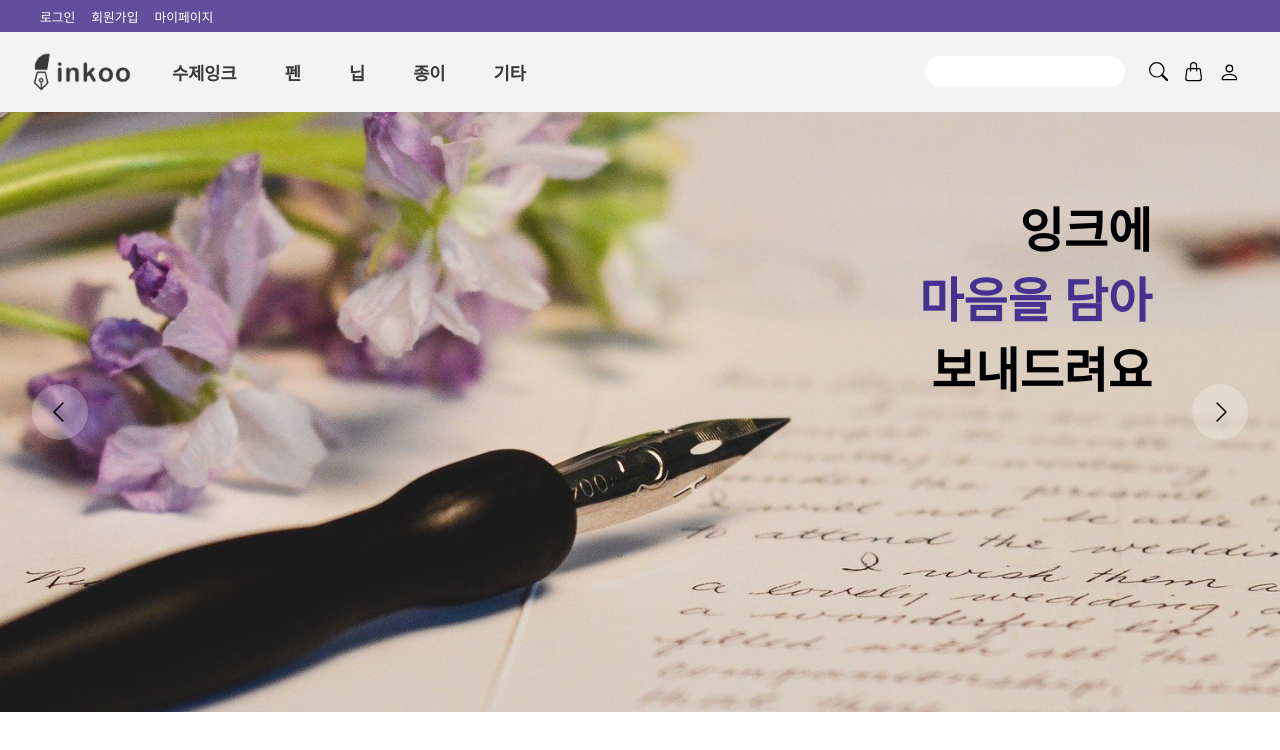
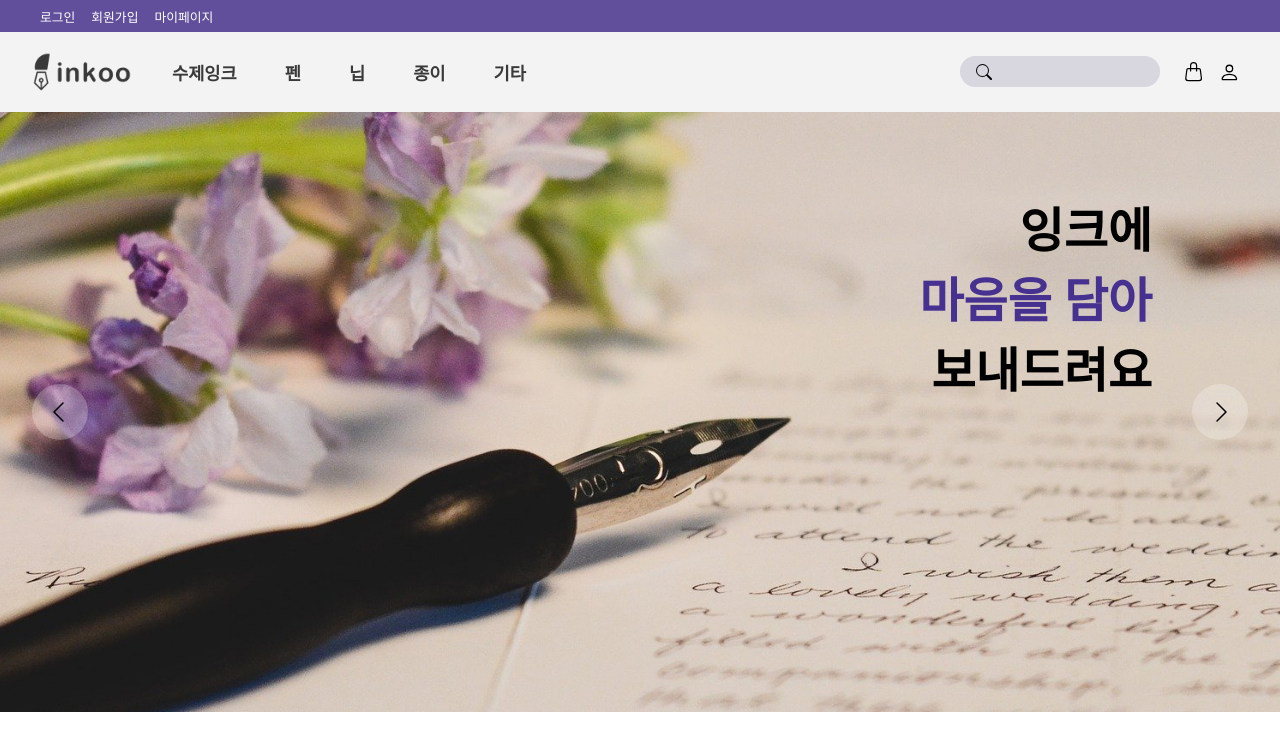
Before and after one commit to noneNoo/inkoo, a plain HTML site: page index.html in a window 1280 px wide. Drawn offline with Linux system fonts and the light colour scheme; a web font is replaced by a local one.

Commit message:
search input 디자인 변경

```diff
--- a/css/styles.css
+++ b/css/styles.css
@@ -113,9 +113,10 @@ a {
 }
 
 #search-input {
+  background-color: rgb(216, 214, 223);
   border: none;
   border-radius: 100px;
-  padding: 0.5rem;
+  padding: 0.5rem 1rem 0.5rem 2.5rem;
   outline: none;
   width: 200px;
   margin-right: 1rem;
@@ -134,6 +135,16 @@ a {
   outline: none;
   background-color: transparent;
   border-radius: 4px;
+}
+
+.icons > #search {
+  margin: -2.5rem;
+  z-index: 10;
+  font-size: 1rem;
+}
+
+.icons > #search:hover {
+  background-color: transparent;
 }
 
 .icons > button:hover {
--- a/index.html
+++ b/index.html
@@ -39,7 +39,6 @@
           </li>
         </ul>
         <div class="icons">
-            <input type="text" id="search-input">
           <button id="search">
             <svg
               class="bi bi-search"
@@ -59,6 +58,7 @@
               ></path>
             </svg>
           </button>
+          <input type="text" id="search-input" />
           <button id="shoppingbag">
             <svg
               class="bi bi-handbag"
@@ -79,10 +79,21 @@
             </svg>
           </button>
           <button id="mypage">
-            <svg width="1em" height="1em" viewBox="0 0 16 16" class="bi bi-person" fill="currentColor" xmlns="http://www.w3.org/2000/svg">
-                <path fill-rule="evenodd" d="M13 14s1 0 1-1-1-4-6-4-6 3-6 4 1 1 1 1h10zm-9.995-.944v-.002.002zM3.022 13h9.956a.274.274 0 0 0 .014-.002l.008-.002c-.001-.246-.154-.986-.832-1.664C11.516 10.68 10.289 10 8 10c-2.29 0-3.516.68-4.168 1.332-.678.678-.83 1.418-.832 1.664a1.05 1.05 0 0 0 .022.004zm9.974.056v-.002.002zM8 7a2 2 0 1 0 0-4 2 2 0 0 0 0 4zm3-2a3 3 0 1 1-6 0 3 3 0 0 1 6 0z"/>
-              </svg>
+            <svg
+              width="1em"
+              height="1em"
+              viewBox="0 0 16 16"
+              class="bi bi-person"
+              fill="currentColor"
+              xmlns="http://www.w3.org/2000/svg"
+            >
+              <path
+                fill-rule="evenodd"
+                d="M13 14s1 0 1-1-1-4-6-4-6 3-6 4 1 1 1 1h10zm-9.995-.944v-.002.002zM3.022 13h9.956a.274.274 0 0 0 .014-.002l.008-.002c-.001-.246-.154-.986-.832-1.664C11.516 10.68 10.289 10 8 10c-2.29 0-3.516.68-4.168 1.332-.678.678-.83 1.418-.832 1.664a1.05 1.05 0 0 0 .022.004zm9.974.056v-.002.002zM8 7a2 2 0 1 0 0-4 2 2 0 0 0 0 4zm3-2a3 3 0 1 1-6 0 3 3 0 0 1 6 0z"
+              />
+            </svg>
           </button>
+        </div>
       </nav>
     </header>
     <main>
```
